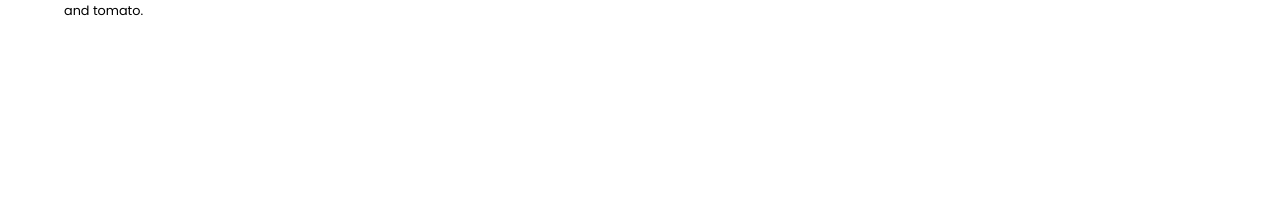
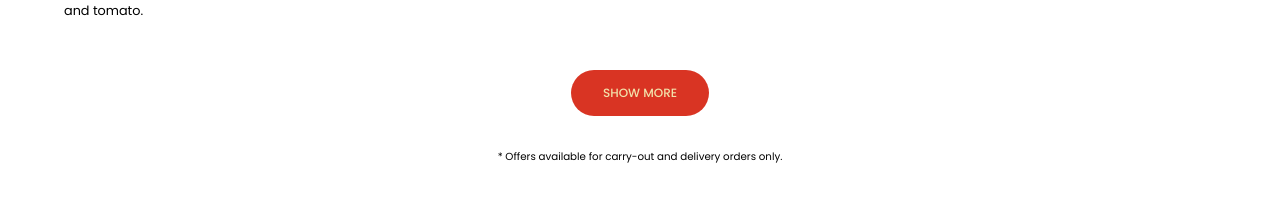
Before and after one commit to PRISM-SCALE/mooch-marod, a React (Vite) app: page / in a window 1280 px wide. Shown: the part 1236-1437 px from the top of the page. Before the commit the page ends 1322 px from the top, so only its background shows below. Built offline with nearby package versions, Linux system fonts and the light colour scheme.

Commit message:
menu section

```diff
--- a/src/sections/LandingPage/Menu.tsx
+++ b/src/sections/LandingPage/Menu.tsx
@@ -1,10 +1,24 @@
 import {useState} from "react";
 import {alpha, styled} from "@mui/material/styles";
-import {Box, Container, Tab, Tabs, Typography, useTheme} from "@mui/material";
+import {Box, Button, Container, Tab, Tabs, Typography, useTheme} from "@mui/material";
 
 //  COMPONENTS
 import TabPanelWrapper from "../../components/TabPanelWrapper";
 import MenuDetail from "../../components/MenuDetail";
+
+// JSON DATA
+import {menu} from "../../_mock/menu.json";
+
+interface MenuItem {
+	name: string;
+	category: string;
+	description?: string;
+	price: number;
+}
+
+interface GroupedMenuData {
+	[category: string]: MenuItem[];
+}
 
 interface StyledTabsProps {
 	children?: React.ReactNode;
@@ -77,6 +91,20 @@ const Menu = () => {
 	const theme = useTheme();
 	const [value, setValue] = useState(0);
 
+	const menuData: MenuItem[] = menu;
+
+	const groupedMenuData: GroupedMenuData = {};
+
+	menuData.forEach((menuItem) => {
+		if (groupedMenuData[menuItem.category]) {
+			groupedMenuData[menuItem.category].push(menuItem);
+		} else {
+			groupedMenuData[menuItem.category] = [menuItem];
+		}
+	});
+
+	// console.log(groupedMenuData);
+
 	const handleChange = (event: React.SyntheticEvent, newValue: number) => {
 		// console.log(event);
 		setValue(newValue);
@@ -133,7 +161,7 @@ const Menu = () => {
 					</StyledTabs>
 				</Box>
 
-				{/* MENUS */}
+				{/* MENUS LIST */}
 				<Box sx={{mt: "4rem"}}>
 					<TabPanelWrapper value={value} index={0}>
 						<MenuDetail
@@ -142,6 +170,26 @@ const Menu = () => {
 							description="All beef hot dog, pickles, red onion, pepperoncini, and tomato."
 						/>
 					</TabPanelWrapper>
+
+					<Box textAlign={"center"} mt={6}>
+						<Button
+							sx={{
+								borderRadius: 30,
+								background: theme.palette.custom.achar,
+								"&:hover": {
+									background: theme.palette.custom.achar,
+								},
+								color: theme.palette.custom.butter,
+								py: ".8rem",
+								px: "2rem",
+							}}
+						>
+							Show More
+						</Button>
+						<Typography variant="caption" mt={4} display={"block"}>
+							* Offers available for carry-out and delivery orders only.
+						</Typography>
+					</Box>
 				</Box>
 			</Container>
 		</Box>
@@ -151,5 +199,13 @@ const Menu = () => {
 export default Menu;
 
 /*
-generate a menu json data with the following categories parathas, lassi, starters and food kasoot with 5 or more data for each categories
+const items = Array.from(Array(10).keys());
+
+<Grid container spacing={2}>
+  {items.map((item) => (
+    <Grid item xs={12} md={6} key={item}>
+      <Paper>{`Item ${item + 1}`}</Paper>
+    </Grid>
+  ))}
+</Grid>
 */
```
Also changed, not shown: src/utils/groupby.ts (added, +50 -0 lines).
